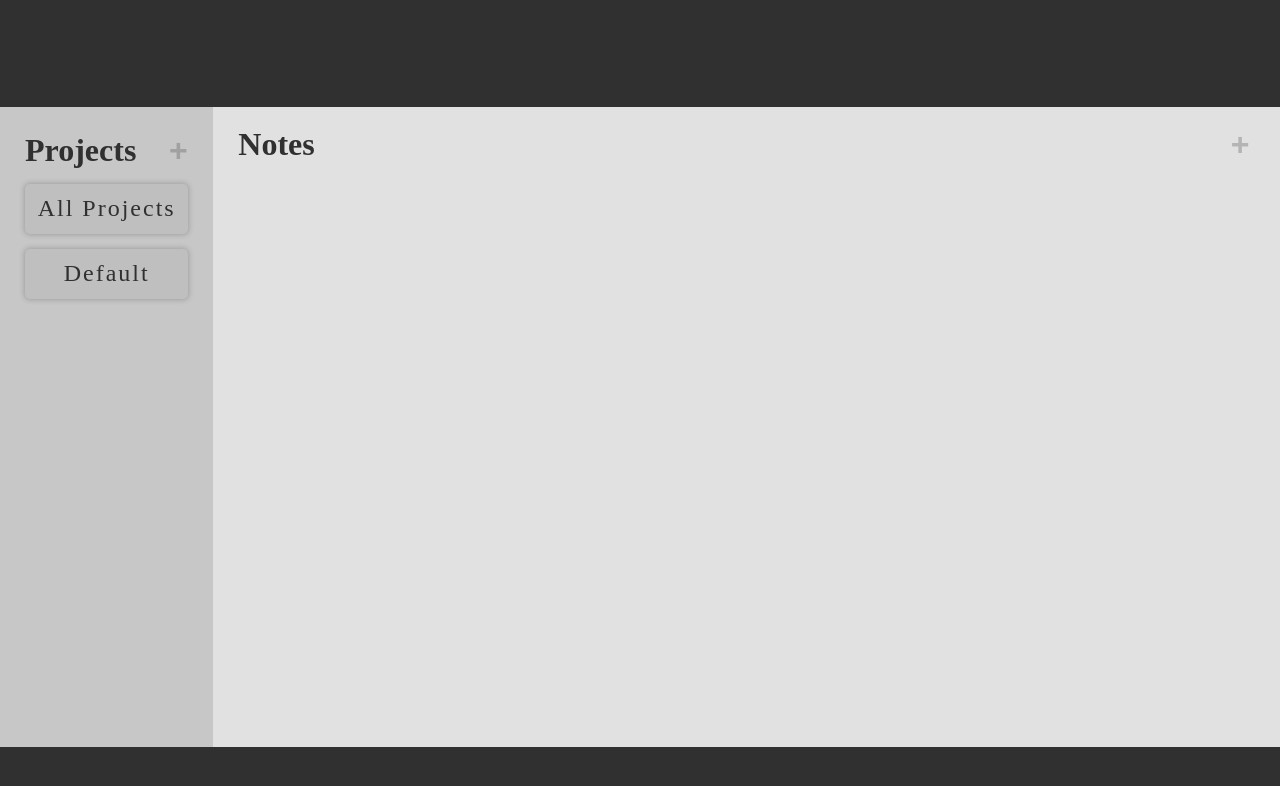
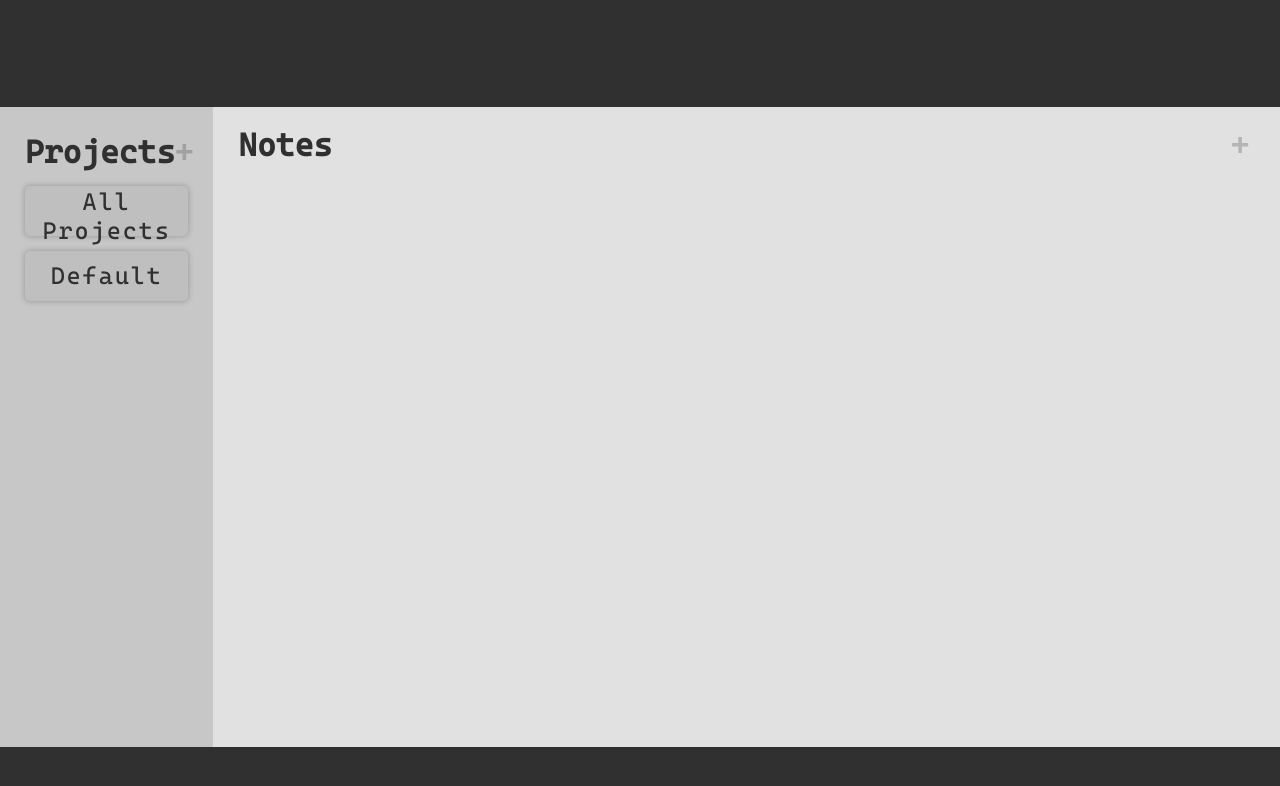
Before and after one commit to benlgw/todo-list, a website built with Vite: page index.html in a window 1280 px wide. Built offline with nearby package versions, Linux system fonts and the light colour scheme; files whose address does not match are found by name.

Commit message:
fixed font paths

```diff
--- a/src/style.css
+++ b/src/style.css
@@ -1,8 +1,8 @@
 @font-face {
 	font-family: "Cascadia Code";
 	src:
-		url("CascadiaCode.woff2") format("woff2"),
-		url("CascadiaCode.woff") format("woff");
+		url("./assets/fonts/cascadia-code/CascadiaCode.woff2") format("woff2"),
+		url("./assets/fonts/cascadia-code/CascadiaCode.woff") format("woff");
 	font-weight: normal;
 	font-style: normal;
 	font-display: swap;
```
